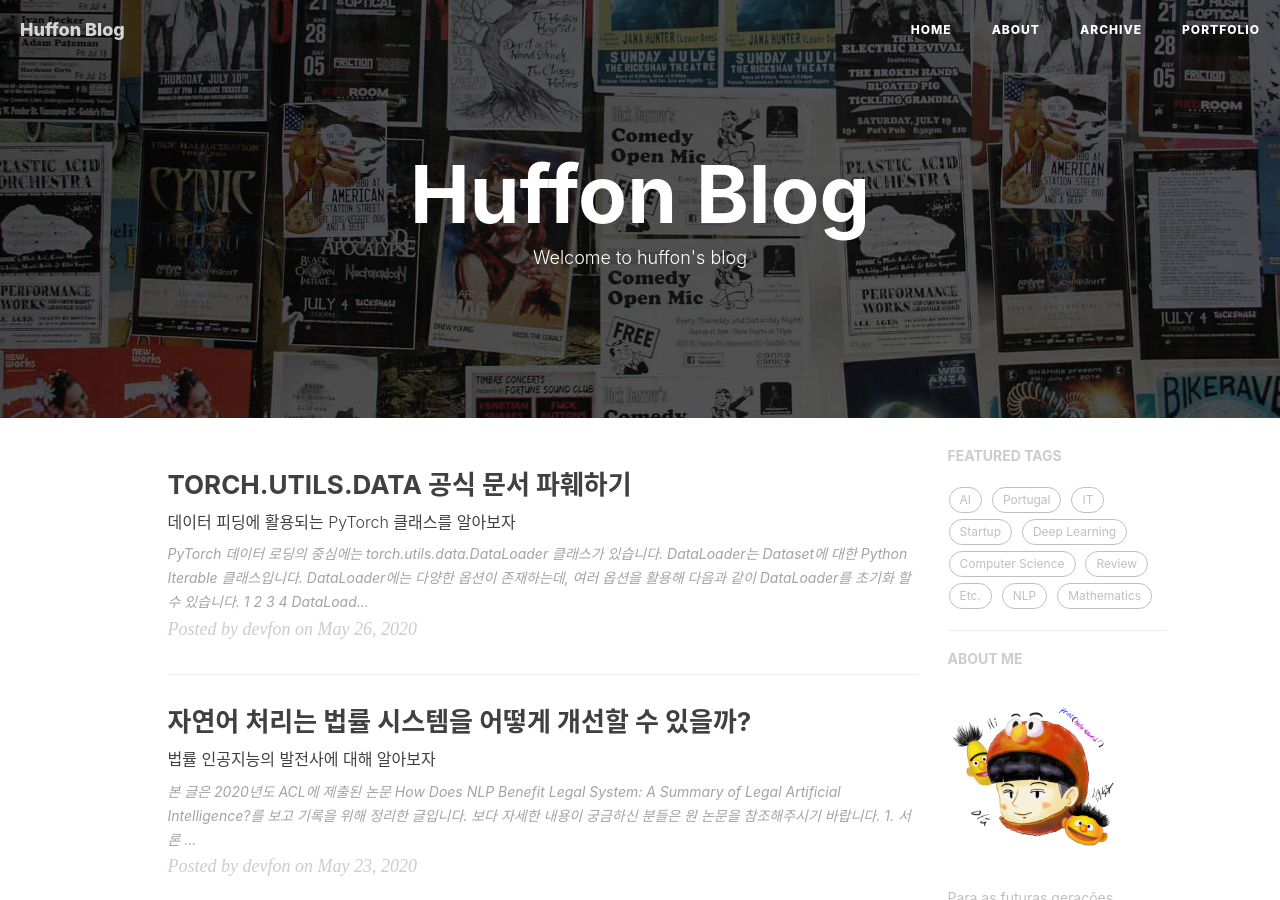
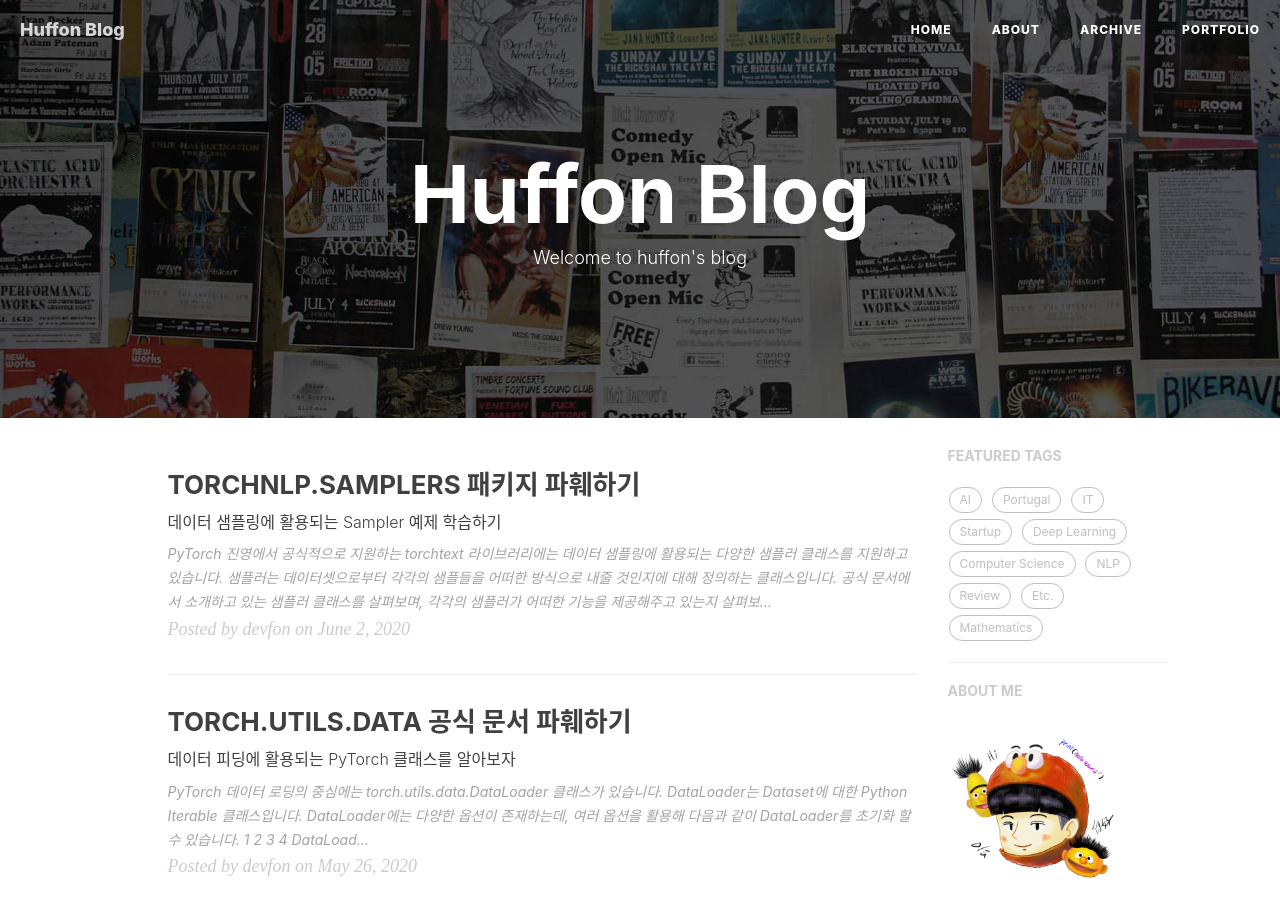
Before and after one commit to Huffon/huffon.github.io, a Jekyll site: the page built from index.html, in a window 1280 px wide and 900 px high. Built offline with Jekyll 4.4.1, drawn with Linux system fonts in a browser that asks for light colours; nearby versions of some CDN libraries; the list of posts is cut into pages by our own code; comment, search, counter and statistics services are not loaded; some of the changed text lies outside the part shown.

Commit message:
Add Sampler

````diff
--- a/_posts/2020-05-26-torch-data.md
+++ b/_posts/2020-05-26-torch-data.md
@@ -148,3 +148,23 @@ for data in iter(dataset):
 - `list`, `tuple`, `dictionary`, `namedtuple` 등 입력 **자료형의 구조를 보존**합니다. 예를 들어, 각 데이터 샘플이 딕셔너리였을 경우, 결과 역시 동일한 키와 값으로 구성된 딕셔너리로 나오게 됩니다. 다만, 키에 상응하는 값은 **배치 텐서**로 변환되어 반환됩니다.
 
 또한 사용자는 배치 사이즈를 첫 번째 차원으로 사용하지 않게끔 한다거나, 시퀀셜 데이터에 **패딩을 적용**한다거나 등으로 `collate_fn`을 커스터마이즈해 활용할 수도 있습니다.
+
+<br/>
+
+## 멀티 프로세스를 활용한 데이터 로딩
+
+### 플랫폼 별 특이점
+
+**Windows 운영체제**에서는 `spawn()`을 활용해 멀티 프로세싱이 진행됩니다. `spawn()`을 활용한 멀티 프로세싱에서는 **또 다른 인터프리터**가 메인 스크립트를 실행시키는 방식으로 진행됩니다. 따라서 이같은 **분리된 직렬화**에 있어서는 아래와 같은 **두 가지 스텝**을 고려해야 제대로 된 멀티 프로세스 데이터 로딩이 가능해집니다.
+
+1. 메인 스크립트 내 코드들을 `if __name__ == "__main__"` 으로 감싸주어야, 각 `worker` 프로세스가 실행될 때 나머지 코드들이 재실행되지 않게 됩니다. 즉, `dataset`과 `DataLoader` 인스턴스를 생성하는 로직을 해당 블락에 포함시켜줌으로써 해당 로직들이 중복 실행되지 않게 합니다.
+
+2. 커스텀으로 작성한 `collate_fn`과 `worker_init_fn` 혹은 데이터셋 코드 등은 `__main__` 블락의 바깥인 탑 레벨에서 정의를 해주어야 합니다. 이렇게 해줌으로써 각 `worker` 프로세스들이 해당 커스텀 코드들을 활용할 수 있게 됩니다.
+
+<br/>
+
+### 멀티 프로세스 상황에서의 임의성
+
+**PyTorch**에서 각 `worker`는 디폴트로 `base_seed + worker_id`의 시드를 지니게 됩니다. `worked_id`를 활용해 `worker` 간 서로 다른 시드를 지니게 되는 **PyTorch**와 달리 **NumPy**와 같은 다른 라이브러리에서 사용되는 시드는 `worker`들 간 중복이 되어 동일한 난수를 발생시킬 수도 있습니다.
+
+그리고 이를 방지하기 위해 `worker_init_fn`에서 개별 `worker`의 시드를 받아 **데이터 로딩** 이전에 다른 라이브러리들의 시드 번호를 변경해줄 수 있습니다. 각 `worker`의 **PyTorch** 시드는 `torch.utils.data.get_worker_info()` 혹은 `torch.initial_seed()` API를 통해 확인할 수 있습니다.
--- /dev/null
+++ b/_posts/2020-06-02-sampler.md
@@ -0,0 +1,276 @@
+---
+layout: post
+title: "TORCHNLP.SAMPLERS 패키지 파훼하기"
+subtitle: '데이터 샘플링에 활용되는 Sampler 예제 학습하기'
+author: "devfon"
+header-style: text
+lang: kr
+tags:
+  - AI
+  - NLP
+  - Deep Learning
+---
+
+**PyTorch** 진영에서 공식적으로 지원하는 torchtext 라이브러리에는 데이터 샘플링에 활용되는 다양한 **샘플러** 클래스를 지원하고 있습니다. **샘플러**는 데이터셋으로부터 각각의 샘플들을 어떠한 방식으로 내줄 것인지에 대해 정의하는 클래스입니다. 공식 문서에서 소개하고 있는 **샘플러** 클래스를 살펴보며, 각각의 샘플러가 어떠한 기능을 제공해주고 있는지 살펴보도록 하겠습니다.
+
+### RepeatSampler
+
+```python
+torchnlp.samplers.RepeatSampler(sampler)
+```
+Sampler that repeats forever.
+
+Background:
+The repeat sampler can be used with the DataLoader with option to re-use worker processes. Learn more here: https://github.com/pytorch/pytorch/issues/15849
+Parameters:	sampler (torch.data.utils.sampler.Sampler) –
+
+<br/>
+
+### SortedSampler
+
+```python
+classtorchnlp.samplers.SortedSampler(data, sort_key=<function identity>)
+```
+
+항상 동일한 순서로 시퀀스 원소를 샘플링해줍니다.
+
+파라미터:
+`data (iterable)`: 이터러블 데이터
+`sort_key (callable)`: 리스트 내 원소를 정렬할 기준이 될 수 있는 키 함수
+
+```python
+>>> list(SortedSampler(range(10), sort_key=lambda i: -i))
+[9, 8, 7, 6, 5, 4, 3, 2, 1, 0]
+```
+
+<br/>
+
+### BalancedSampler
+
+```python
+torchnlp.samplers.BalancedSampler(data_source, get_class=<function identity>, get_weight=<function BalancedSampler.<lambda>>, **kwargs)
+```
+Weighted sampler with respect for an element’s class.
+
+Parameters:
+data (iterable) –
+get_class (callable, optional) – Get the class of an item relative to the entire dataset.
+get_weight (callable, optional) – Define a weight for each item other than one.
+kwargs – Additional key word arguments passed onto WeightedRandomSampler.
+
+```python
+>>> from torchnlp.samplers import DeterministicSampler
+>>>
+>>> data = ['a', 'b', 'c'] + ['c'] * 100
+>>> sampler = BalancedSampler(data, num_samples=3)
+>>> sampler = DeterministicSampler(sampler, random_seed=12)
+>>> [data[i] for i in sampler]
+['c', 'b', 'a']
+```
+
+<br/>
+
+
+### DistributedSampler
+
+```python
+torchnlp.samplers.DistributedSampler(iterable, num_replicas=None, rank=None)
+```
+
+Iterable wrapper that distributes data across multiple workers.
+
+Parameters:
+iterable (iterable) –
+num_replicas (int, optional) – Number of processes participating in distributed training.
+rank (int, optional) – Rank of the current process within num_replicas.
+Example
+
+```python
+>>> list(DistributedSampler(range(10), num_replicas=2, rank=0))
+[0, 2, 4, 6, 8]
+>>> list(DistributedSampler(range(10), num_replicas=2, rank=1))
+[1, 3, 5, 7, 9]
+```
+
+<br/>
+
+### DistributedBatchSampler
+
+```python
+classtorchnlp.samplers.DistributedBatchSampler(batch_sampler, **kwargs)
+```
+
+BatchSampler wrapper that distributes across each batch multiple workers.
+
+Parameters:
+batch_sampler (torch.utils.data.sampler.BatchSampler) –
+num_replicas (int, optional) – Number of processes participating in distributed training.
+rank (int, optional) – Rank of the current process within num_replicas.
+
+```python
+>>> from torch.utils.data.sampler import BatchSampler
+>>> from torch.utils.data.sampler import SequentialSampler
+>>> sampler = SequentialSampler(list(range(12)))
+>>> batch_sampler = BatchSampler(sampler, batch_size=4, drop_last=False)
+>>>
+>>> list(DistributedBatchSampler(batch_sampler, num_replicas=2, rank=0))
+[[0, 2], [4, 6], [8, 10]]
+>>> list(DistributedBatchSampler(batch_sampler, num_replicas=2, rank=1))
+[[1, 3], [5, 7], [9, 11]]
+```
+
+<br/>
+
+### BPTTSampler
+
+```python
+torchnlp.samplers.BPTTSampler(data, bptt_length, type_='source')
+```
+
+Samples sequentially source and target slices of size bptt_length.
+
+Typically, such a sampler, is used for language modeling training with backpropagation through time (BPTT).
+
+Reference: https://github.com/pytorch/examples/blob/c66593f1699ece14a4a2f4d314f1afb03c6793d9/word_language_model/main.py#L122
+
+Parameters:
+data (iterable) – Iterable data.
+bptt_length (int) – Length of the slice.
+type (str, optional) – Type of slice [‘source’|’target’] to load where a target slice is one timestep ahead
+Example
+
+```python
+>>> from torchnlp.samplers import BPTTSampler
+>>> list(BPTTSampler(range(5), 2))
+[slice(0, 2, None), slice(2, 4, None)]
+```
+
+<br/>
+
+### BPTTBatchSampler
+
+```python
+torchnlp.samplers.BPTTBatchSampler(data, bptt_length, batch_size, drop_last, type_='source')
+```
+Samples sequentially a batch of source and target slices of size bptt_length.
+
+Typically, such a sampler, is used for language modeling training with backpropagation through time (BPTT).
+
+Reference: https://github.com/pytorch/examples/blob/c66593f1699ece14a4a2f4d314f1afb03c6793d9/word_language_model/main.py#L61
+
+Parameters:
+data (iterable) –
+bptt_length (int) – Length of the slice.
+batch_size (int) – Size of mini-batch.
+drop_last (bool) – If True, the sampler will drop the last batch if its size would be less than batch_size.
+type (str, optional) – Type of batch [‘source’|’target’] to load where a target batch is one timestep ahead.
+Example
+
+```python
+>>> sampler = BPTTBatchSampler(range(100), bptt_length=2, batch_size=3, drop_last=False)
+>>> list(sampler)[0] # First Batch
+[slice(0, 2, None), slice(34, 36, None), slice(67, 69, None)]
+```
+
+<br/>
+
+
+### BucketBatchSampler
+
+```python
+torchnlp.samplers.BucketBatchSampler(sampler, batch_size, drop_last, sort_key=<function identity>, bucket_size_multiplier=100)
+```
+BucketBatchSampler toggles between sampler batches and sorted batches.
+
+Typically, the sampler will be a RandomSampler allowing the user to toggle between random batches and sorted batches. A larger bucket_size_multiplier is more sorted and vice versa.
+
+Background:
+BucketBatchSampler is similar to a BucketIterator found in popular libraries like AllenNLP and torchtext. A BucketIterator pools together examples with a similar size length to reduce the padding required for each batch while maintaining some noise through bucketing.
+
+AllenNLP Implementation: https://github.com/allenai/allennlp/blob/master/allennlp/data/iterators/bucket_iterator.py
+
+torchtext Implementation: https://github.com/pytorch/text/blob/master/torchtext/data/iterator.py#L225
+
+Parameters:
+sampler (torch.data.utils.sampler.Sampler) –
+batch_size (int) – Size of mini-batch.
+drop_last (bool) – If True the sampler will drop the last batch if its size would be less than batch_size.
+sort_key (callable, optional) – Callable to specify a comparison key for sorting.
+bucket_size_multiplier (int, optional) – Buckets are of size batch_size * bucket_size_multiplier.
+Example
+
+```python
+>>> from torchnlp.random import set_seed
+>>> set_seed(123)
+>>>
+>>> from torch.utils.data.sampler import SequentialSampler
+>>> sampler = SequentialSampler(list(range(10)))
+>>> list(BucketBatchSampler(sampler, batch_size=3, drop_last=False))
+[[6, 7, 8], [0, 1, 2], [3, 4, 5], [9]]
+>>> list(BucketBatchSampler(sampler, batch_size=3, drop_last=True))
+[[0, 1, 2], [3, 4, 5], [6, 7, 8]]
+```
+
+<br/>
+
+### DeterministicSampler
+
+```python
+torchnlp.samplers.DeterministicSampler(sampler, random_seed, cuda=False)
+```
+
+Maintains a random state such that sampler returns the same output every process.
+
+Parameters:
+sampler (torch.data.utils.sampler.Sampler) –
+random_seed (int) –
+cuda (bool, optional) – If True this sampler forks the random state of CUDA as well.
+
+<br/>
+
+### NoisySortedSampler
+
+```python
+classtorchnlp.samplers.NoisySortedSampler(data, sort_key=<function identity>, get_noise=<function _uniform_noise>)[source]
+```
+Samples elements sequentially with noise.
+
+Background
+
+NoisySortedSampler is similar to a BucketIterator found in popular libraries like AllenNLP and torchtext. A BucketIterator pools together examples with a similar size length to reduce the padding required for each batch. BucketIterator also includes the ability to add noise to the pooling.
+
+AllenNLP Implementation: https://github.com/allenai/allennlp/blob/e125a490b71b21e914af01e70e9b00b165d64dcd/allennlp/data/iterators/bucket_iterator.py
+
+torchtext Implementation: https://github.com/pytorch/text/blob/master/torchtext/data/iterator.py#L225
+
+Parameters:
+data (iterable) – Data to sample from.
+sort_key (callable) – Specifies a function of one argument that is used to extract a numerical comparison key from each list element.
+get_noise (callable) – Noise added to each numerical sort_key.
+
+```python
+>>> from torchnlp.random import set_seed
+>>> set_seed(123)
+>>>
+>>> import random
+>>> get_noise = lambda i: round(random.uniform(-1, 1))
+>>> list(NoisySortedSampler(range(10), sort_key=lambda i: i, get_noise=get_noise))
+[0, 1, 2, 3, 5, 4, 6, 7, 9, 8]
+```
+
+<br/>
+
+### OomBatchSampler
+
+```python
+torchnlp.samplers.OomBatchSampler(batch_sampler, get_item_size, num_batches=5)
+```
+
+Out-of-memory (OOM) batch sampler wraps batch_sampler to sample the num_batches largest batches first in attempt to cause any potential OOM errors early.
+
+Credits: https://github.com/allenai/allennlp/blob/3d100d31cc8d87efcf95c0b8d162bfce55c64926/allennlp/data/iterators/bucket_iterator.py#L43
+
+Parameters:
+batch_sampler (torch.utils.data.sampler.BatchSampler) –
+get_item_size (callable) – Measure the size of an item given it’s index int.
+num_batches (int, optional) – The number of the large batches to move to the beginning of the iteration.
````
